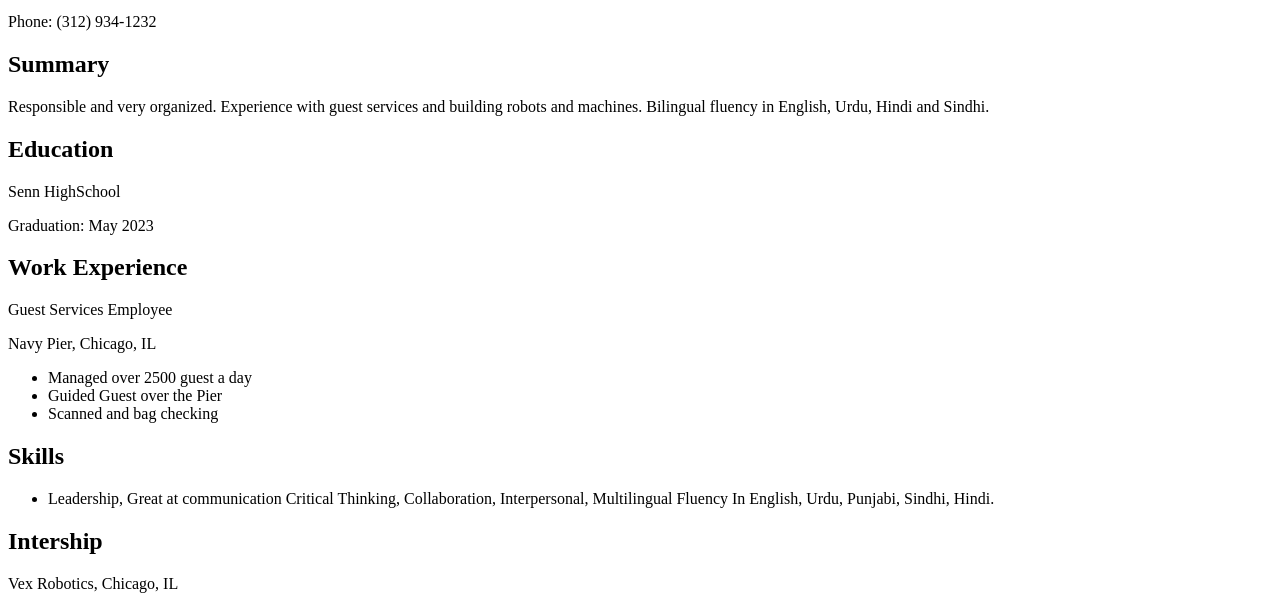
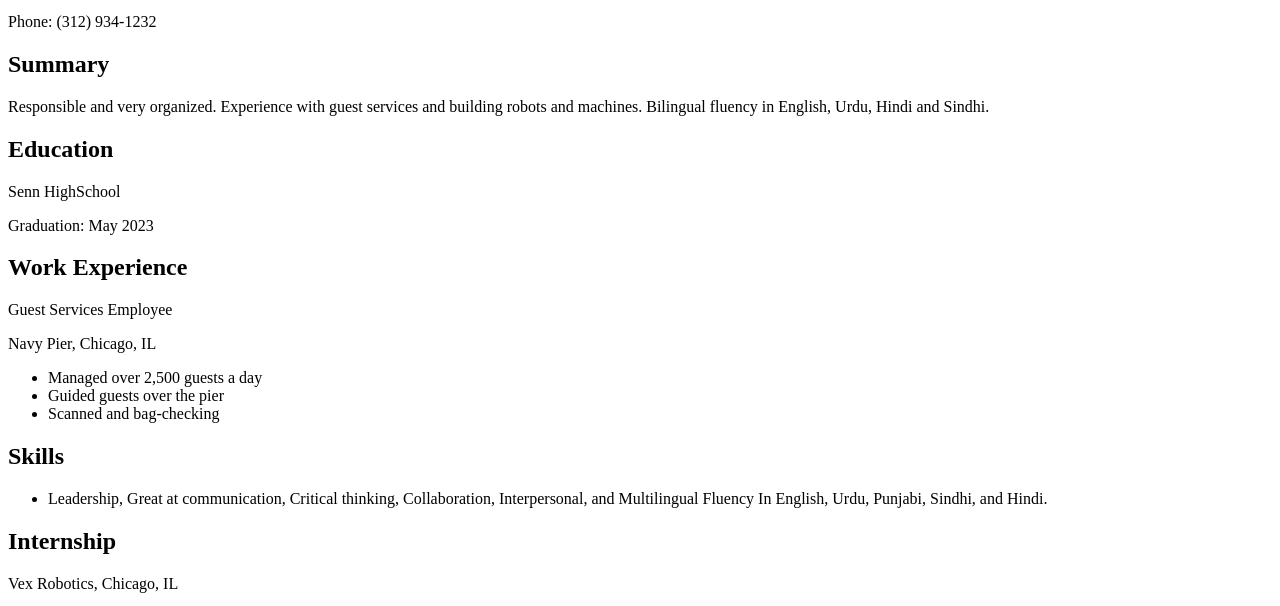
Before and after one commit to Mudassir-13/Resume, a plain HTML site: page index.html in a window 1280 px wide. Shown: the part 171-777 px from the top of the page. Drawn offline with Linux system fonts and the light colour scheme.

Commit message:
spelling
fixed spelling in resume

```diff
--- a/index.html
+++ b/index.html
@@ -34,20 +34,20 @@
       <p>Guest Services Employee</p>
       <p>Navy Pier, Chicago, IL</p>
       <ul>
-        <li>Managed over 2500 guest a day</li>
-        <li>Guided Guest over the Pier</li>
-        <li>Scanned and bag checking</li>
+        <li>Managed over 2,500 guests a day</li>
+        <li>Guided guests over the pier</li>
+        <li>Scanned and bag-checking</li>
       </ul>
     </div>
     <div>
       <h2>Skills</h2>
       <ul>
-        <li>Leadership, Great at communication Critical Thinking, Collaboration, Interpersonal, Multilingual
-          Fluency In English, Urdu, Punjabi, Sindhi, Hindi.</li>
+        <li>Leadership, Great at communication, Critical thinking, Collaboration, Interpersonal, and Multilingual
+          Fluency In English, Urdu, Punjabi, Sindhi, and Hindi.</li>
       </ul>
     </div>
     <div>
-      <h2>Intership</h2>
+      <h2>Internship</h2>
       <p>Vex Robotics, Chicago, IL</p>
       <ul>
         <li>Robot Building</li>
```
Also changed, not shown: 1 other file.
